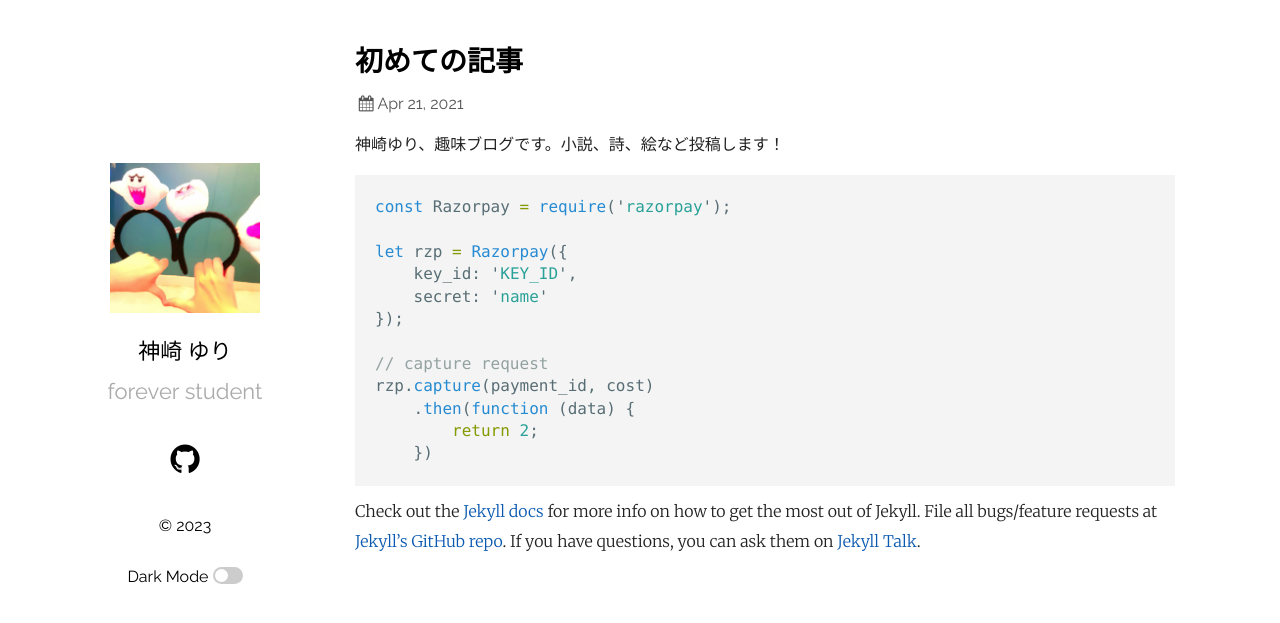
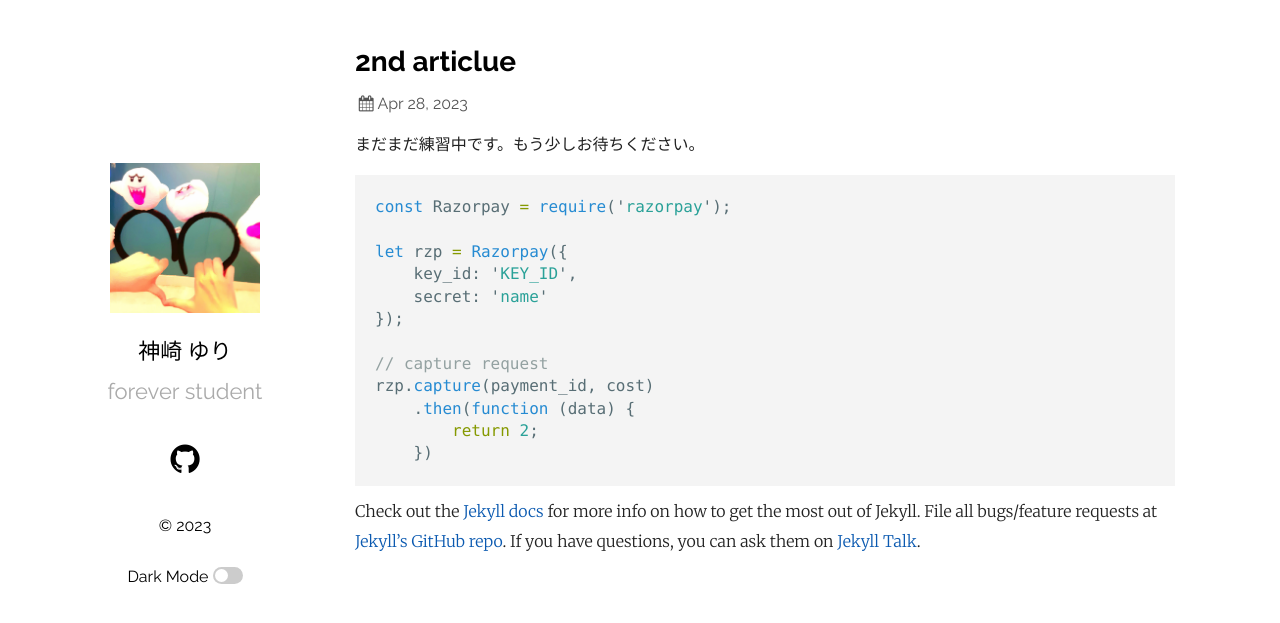
Before and after one commit to Yuina0420/Yuina0420.github.io, a Jekyll site: the page built from _posts/2023-04-28-articlue2 .md, in a window 1280 px wide. Shown: the top 623 px of the page. Built offline with Jekyll 4.4.1, drawn with Linux system fonts in a browser that asks for light colours.

Commit message:
2回目の記事

````diff
--- a/_posts/2023-04-21-articlue.markdown
+++ b/_posts/2023-04-28-articlue2 .md
@@ -1,10 +1,10 @@
 ---
 layout: post
-title:  "初めての記事"
-date:   2021-04-21 15:00:00 +0900
+title:  "2nd articlue"
+date:   2023-04-28 13:30:00 +0900
 categories:
 ---
-神崎ゆり、趣味ブログです。小説、詩、絵など投稿します！
+まだまだ練習中です。もう少しお待ちください。
 
 ```javascript
 const Razorpay = require('razorpay');
````
